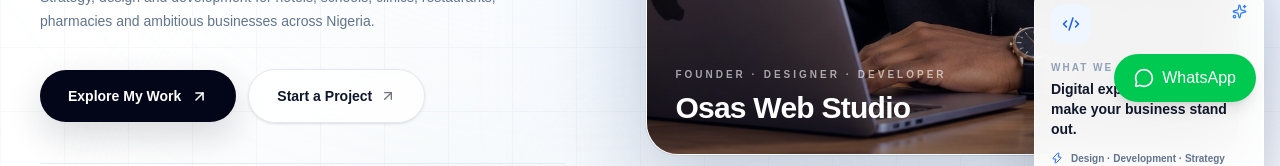
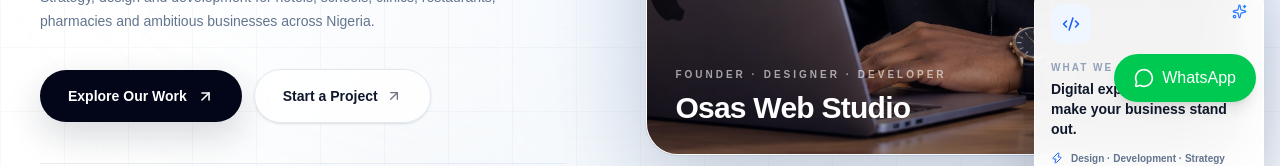
Before and after one commit to Emmanuel-Oseyamen/osas-portfolio, a Next.js app: page / in a window 1280 px wide. Shown: the part 674-840 px from the top of the page. Built offline with nearby package versions, Linux system fonts and the light colour scheme.

Commit message:
Update Hero.tsx

```diff
--- a/src/components/Hero.tsx
+++ b/src/components/Hero.tsx
@@ -130,7 +130,7 @@ export default function Hero() {
                     hover:shadow-[0_18px_40px_rgba(37,99,235,0.25)]
                   "
                 >
-                  Explore My Work
+                  Explore Our Work
 
                   <ArrowUpRight
                     size={17}
```
